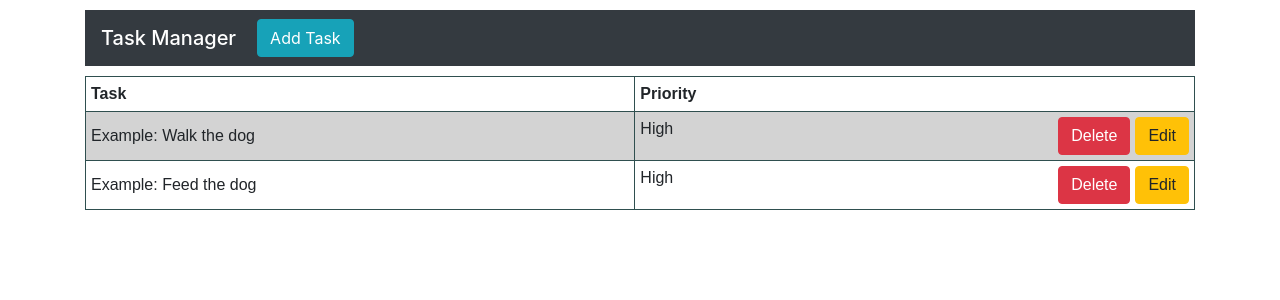
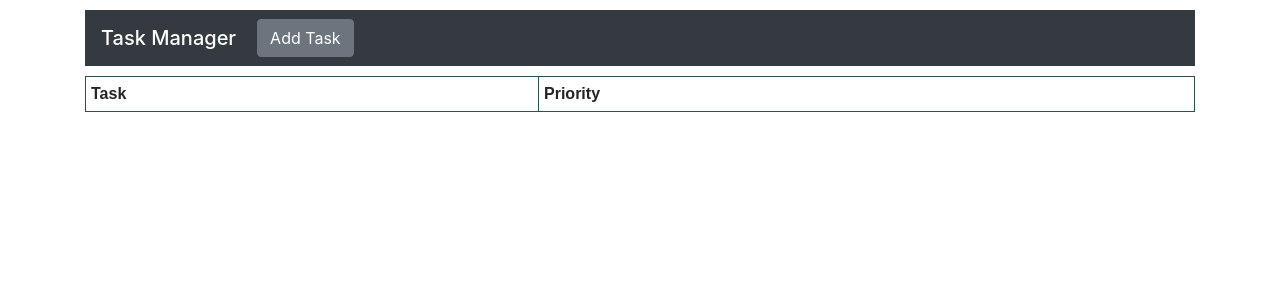
Before and after one commit to valeriemiller5/React-Tasks, a React (Create React App) app: page / in a window 1280 px wide. Shown: the top 300 px of the page. Built offline with nearby package versions, Linux system fonts and the light colour scheme.

Commit message:
updated components, cleaned up table data

```diff
--- a/src/App.js
+++ b/src/App.js
@@ -1,6 +1,6 @@
 import React from "react";
 import Navbar from "./Components/Navbar/Navbar";
-import TaskTable from "./Components/Table/Table";
+import Table from "./Components/Table/Table";
 import Container from "./Components/Container/Container";
 
 class App extends React.Component {
@@ -9,7 +9,7 @@ class App extends React.Component {
       return (
         <Container>
           <Navbar />
-          <TaskTable />
+          <Table />
         </Container>
       )
     };
--- /dev/null
+++ b/src/Components/Button/Button.js
@@ -0,0 +1,10 @@
+import React from "react";
+import "bootstrap/dist/css/bootstrap.min.css";
+
+const Button = (props) => (
+    <button {...props} className={props.className || "btn btn-lg btn-secondary input-lg"}>
+        {props.buttonname}
+    </button>
+)
+
+export default Button;
--- a/src/Components/Form/Form.js
+++ b/src/Components/Form/Form.js
@@ -3,8 +3,8 @@ import "bootstrap/dist/css/bootstrap.min.css";
 
 class Form extends React.Component {
     state = {
-        newTask: [],
-        newPriority: []
+        newTask: "",
+        newPriority: "",
     };
 
     handleInputChange = event => {
@@ -14,26 +14,14 @@ class Form extends React.Component {
         });
     };
 
-    // Currently, this is only saving one task at a time.
     handleFormSubmit = event => {
         event.preventDefault();
-        const tasks = this.state.newTask;
-        const priorities = this.state.newPriority;
+        let tasks = this.state.newTask;
         console.log(tasks);
+        let priorities = this.state.newPriority;
         console.log(priorities);
-        // tasks.map(task => {
-        //     console.log(task);
-        // });
-        // Verify that the new task and priority have been set to state
-        console.log(`New Task: ${this.state.newTask}, Priority: ${this.state.newPriority}`);
-        this.setState({
-            newTask: tasks,
-            newPriority: priorities
-        });
-        // push new tasks into newTask array and corresponding priority in to the newPriority array
-        window.sessionStorage.setItem("task", this.state.newTask);
-        window.sessionStorage.setItem("priority", this.state.newPriority);
-        // window.location.reload();
+        localStorage.setItem(tasks, priorities);
+        window.location.reload();
     };
 
     render() {
@@ -41,7 +29,7 @@ class Form extends React.Component {
             <div>
                 <form className="search">
                     <div className="form-group">
-                        <label for="taskInput">Please submit a task:</label>
+                        <label htmlFor="taskInput">Please submit a task:</label>
                         <input
                             className="form-control"
                             value={this.state.newTask}
@@ -52,15 +40,15 @@ class Form extends React.Component {
                         />
                     </div>
                     <div className="form-group">
-                        <label for="prioritySelect">What is the priority of this task?</label>
-                        <select className="form-control" value={this.state.newPriority} name="newPriority" onChange={this.handleInputChange} type="text">
+                        <label htmlFor="prioritySelect">What is the priority of this task?</label>
+                        <select className="form-control" name="newPriority" onChange={this.handleInputChange} type="text">
                             <option>Select Priority</option>
                             <option>Low</option>
                             <option>Medium</option>
                             <option>High</option>
                         </select>
                     </div>
-                    <button className="btn btn-info" type="submit" data-dismiss="modal" onClick={this.handleFormSubmit} style={{marginRight: 5 + 'px'}}>Submit</button>
+                    <button className="btn btn-info" type="button" data-dismiss="modal" onClick={this.handleFormSubmit} style={{ marginRight: 5 + 'px' }}>Submit</button>
                     <button className="btn btn-secondary" type="button" onClick={() => window.location.reload()}>Cancel</button>
                 </form>
             </div>
--- a/src/Components/Modal/Modal.js
+++ b/src/Components/Modal/Modal.js
@@ -11,7 +11,7 @@ const AddTask = () => {
 
     return (
       <>
-        <Button variant="info" onClick={handleShow}>
+        <Button variant="secondary" onClick={handleShow}>
           Add Task
         </Button>
         <Modal show={show} onHide={handleClose}>
--- /dev/null
+++ b/src/Components/Table/Row.js
@@ -0,0 +1,17 @@
+import React from "react";
+import "bootstrap/dist/css/bootstrap.min.css";
+import "./Table.css";
+import Button from "../Button/Button";
+
+const Row = (props) => (
+    <tr className="stripes">
+        <td style={{width: 50+"%"}}>{props.task}</td>
+        <td>
+            {props.priority}
+            <Button type="submit" className="btn btn-warning" onClick={props.handleEdit} buttonname="Edit" />
+            <Button type="submit" className="btn btn-danger" onClick={(e) => props.handleDelete(e)} buttonname="Delete" />
+        </td>
+    </tr>
+)
+
+export default Row;
--- a/src/Components/Table/Table.js
+++ b/src/Components/Table/Table.js
@@ -1,41 +1,16 @@
 import React from "react";
 import "bootstrap/dist/css/bootstrap.min.css";
 import "./Table.css";
+import Row from "./Row";
 
-class TaskTable extends React.Component {
+class Table extends React.Component {
+    state = {
+        tasks: Object.keys(localStorage)
+    }
 
-    // When component mounts, find data saved in session storage and render it in a table row
-    // This currently works if there is only one task saved in the session storage.
-    // Once multiple tasks are saved in the state array, then .map() will sort through the array and print each task on its own line
-    componentDidMount() {
-        if (window.sessionStorage.getItem("task") === null) {
-            console.log("create a task to start a new row.");
-        } else {
-            const table = document.getElementById("myTable");
-            let row = table.insertRow(-1);
-            row.classList.add("stripes");
-            let newTask = row.insertCell(0);
-            let newPriority = row.insertCell(1);
-            const button = "<button class='btn btn-warning'>Edit</button>" + "<button id='delete' class='btn btn-danger'>Delete</button>";
-            newTask.innerHTML = window.sessionStorage.getItem("task");
-            newPriority.innerHTML = window.sessionStorage.getItem("priority");
-            newPriority.innerHTML += button;
-            document.addEventListener("click", function (e) {
-                if (e.target && e.target.id === "delete") {
-                    window.sessionStorage.removeItem("task");
-                    window.sessionStorage.removeItem("priority");
-                    document.getElementById("myTable").deleteRow(e.target.id);
-                }
-            });
-        };
-    };
+    handleEdit = (e) => {
 
-    //This only works on the hard-coded test rows in the table.
-    handleDelete = (e) => {
-        window.sessionStorage.removeItem("task");
-        window.sessionStorage.removeItem("priority");
-        document.getElementById("myTable").deleteRow(e.target);
-    };
+    }
 
     render() {
         return (
@@ -47,26 +22,18 @@ class TaskTable extends React.Component {
                     </tr>
                 </thead>
                 <tbody id="myTable">
-                    <tr className="stripes">
-                        <td>Example: Walk the dog</td>
-                        <td>
-                            High
-                            <button className="btn btn-warning">Edit</button>
-                            <button className="btn btn-danger" onClick={this.handleDelete}>Delete</button>
-                        </td>
-                    </tr>
-                    <tr className="stripes">
-                        <td>Example: Feed the dog</td>
-                        <td>
-                            High
-                            <button className="btn btn-warning edit">Edit</button>
-                            <button className="btn btn-danger" onClick={this.handleDelete}>Delete</button>
-                        </td>
-                    </tr>
+                    {this.state.tasks.map(task => (
+                        <Row
+                            key={task + 1}
+                            task={task}
+                            priority={localStorage.getItem(task)}
+                            handleDelete={() => {localStorage.removeItem(task); window.location.reload()}}
+                        />
+                    ))}
                 </tbody>
             </table>
         )
     };
 };
 
-export default TaskTable;
+export default Table;
--- /dev/null
+++ b/src/Components/Table/index.js
@@ -0,0 +1,2 @@
+export * from "./Row";
+export * from "./Table";
```
